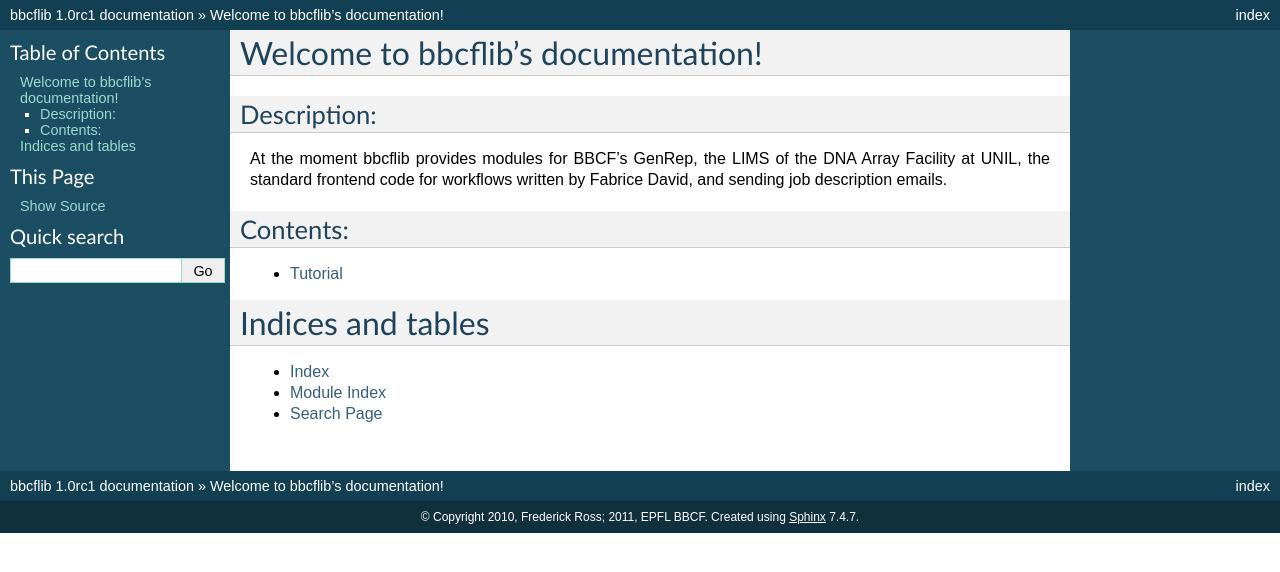
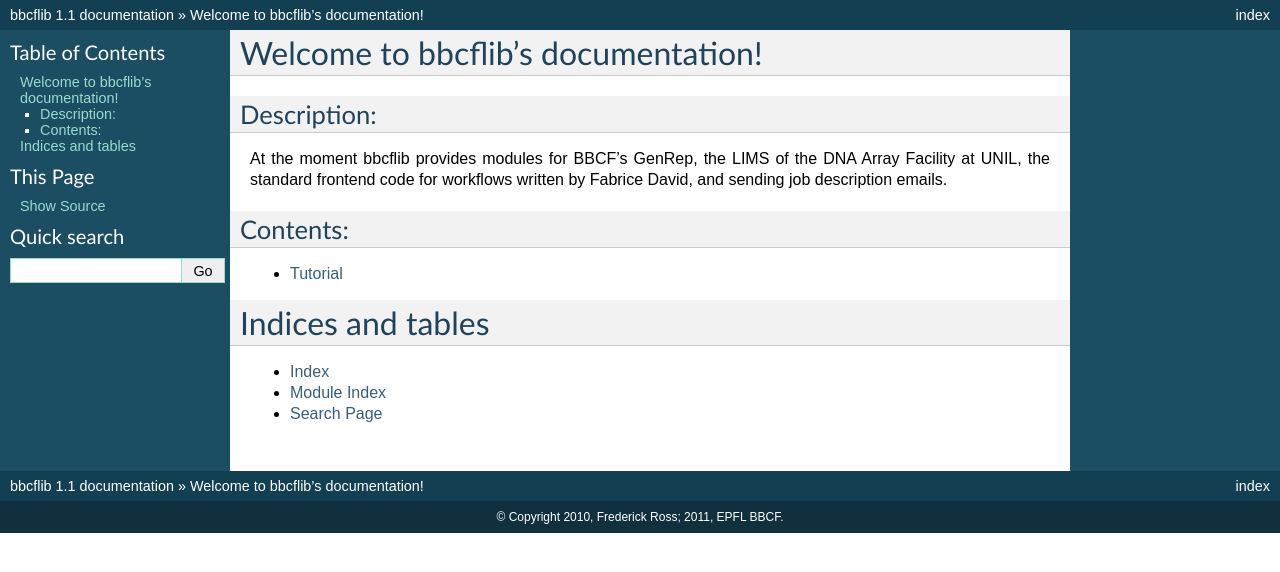
Before and after one commit to bbcf/bbcflib, a Sphinx documentation site: the page built from doc/index.rst, in a window 1280 px wide. Shown: the top 572 px of the page. Built offline with Sphinx 7.4.7, drawn with Linux system fonts in a browser that asks for light colours; formulas are drawn with MathJax 3.

Commit message:
Version numbers were contradicting. Setting all version numbers to the same value, namely 1.1

```diff
--- a/doc/conf.py
+++ b/doc/conf.py
@@ -48,9 +48,9 @@
 # built documents.
 #
 # The short X.Y version.
-version = '1.0'
+version = '1.1'
 # The full version, including alpha/beta/rc tags.
-release = '1.0rc1'
+release = '1.1'
 
 # The language for content autogenerated by Sphinx. Refer to documentation
 # for a list of supported languages.
@@ -150,7 +150,7 @@
 #html_show_sourcelink = True
 
 # If true, "Created using Sphinx" is shown in the HTML footer. Default is True.
-#html_show_sphinx = True
+html_show_sphinx = False
 
 # If true, "(C) Copyright ..." is shown in the HTML footer. Default is True.
 #html_show_copyright = True
--- a/setup.py
+++ b/setup.py
@@ -1,7 +1,7 @@
 from distutils.core import setup
 
 setup(name='bbcflib',
-      version='1.0rc1',
+      version='1.1',
       description='Utility modules for deploying workflows in the BBCF',
       author='EPFL BBCF, Fred Ross, Jacques Rougemont',
       author_email='webmaster.bbcf@epfl.ch',
```
Also changed, not shown: README.md (+1 -1 lines).
